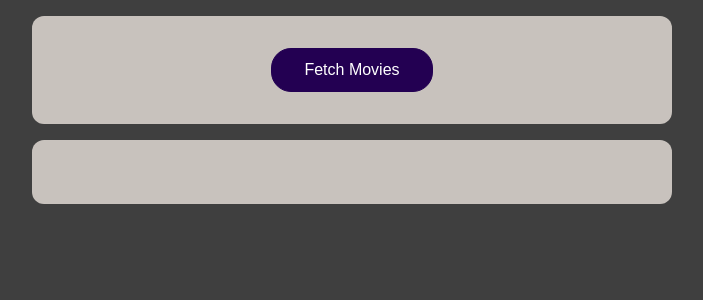
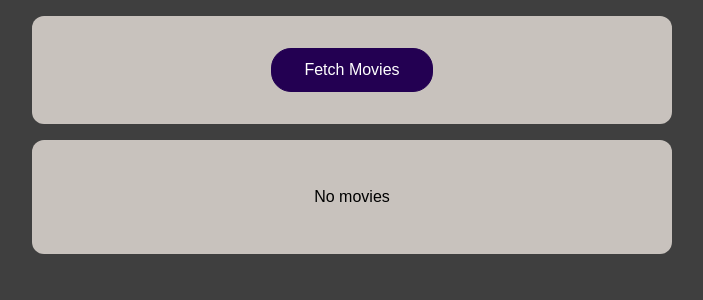
Before and after one commit to Perevechenkov/movies-app, a React (Create React App) app: page / in a window 1280 px wide. Shown: the top 300 px of the page, without its empty margins (288-991 px from the left). Built offline with nearby package versions, Linux system fonts and the light colour scheme.

Commit message:
showing fallback & fetching indicator

```diff
--- a/src/App.js
+++ b/src/App.js
@@ -4,8 +4,10 @@ import MoviesList from './components/MoviesList';
 
 function App() {
   const [movies, setMovies] = useState([]);
+  const [isLoading, setIsLoading] = useState(false);
 
   const fetchMoviesHandler = async () => {
+    setIsLoading(true);
     const responce = await fetch('https://swapi.dev/api/films/');
 
     if (responce.ok) {
@@ -20,6 +22,7 @@ function App() {
         };
       });
 
+      setIsLoading(false);
       setMovies(transformedMovies);
     }
   };
@@ -30,7 +33,9 @@ function App() {
         <button onClick={fetchMoviesHandler}>Fetch Movies</button>
       </section>
       <section>
-        <MoviesList movies={movies} />
+        {!isLoading && movies.length > 0 && <MoviesList movies={movies} />}
+        {!isLoading && movies.length === 0 && <p>No movies</p>}
+        {isLoading && <p>Loading...</p>}
       </section>
     </>
   );
```
